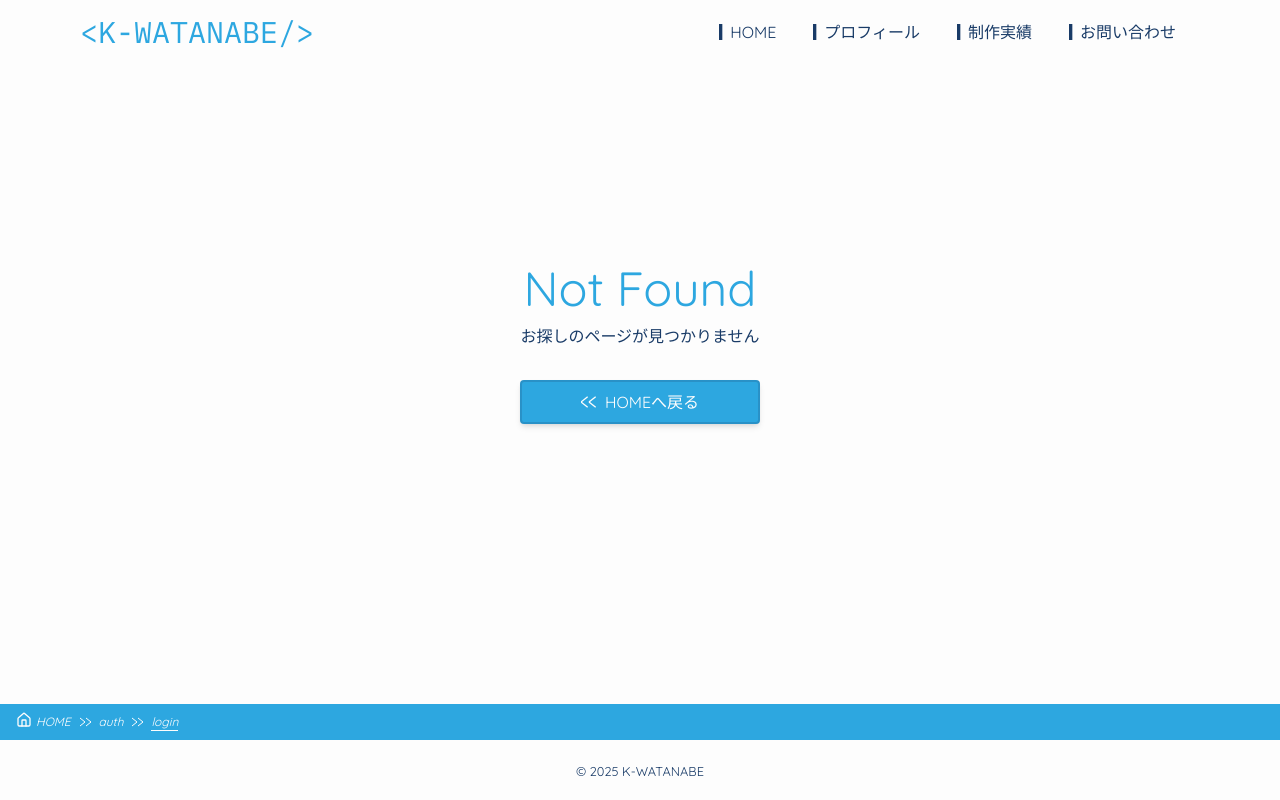
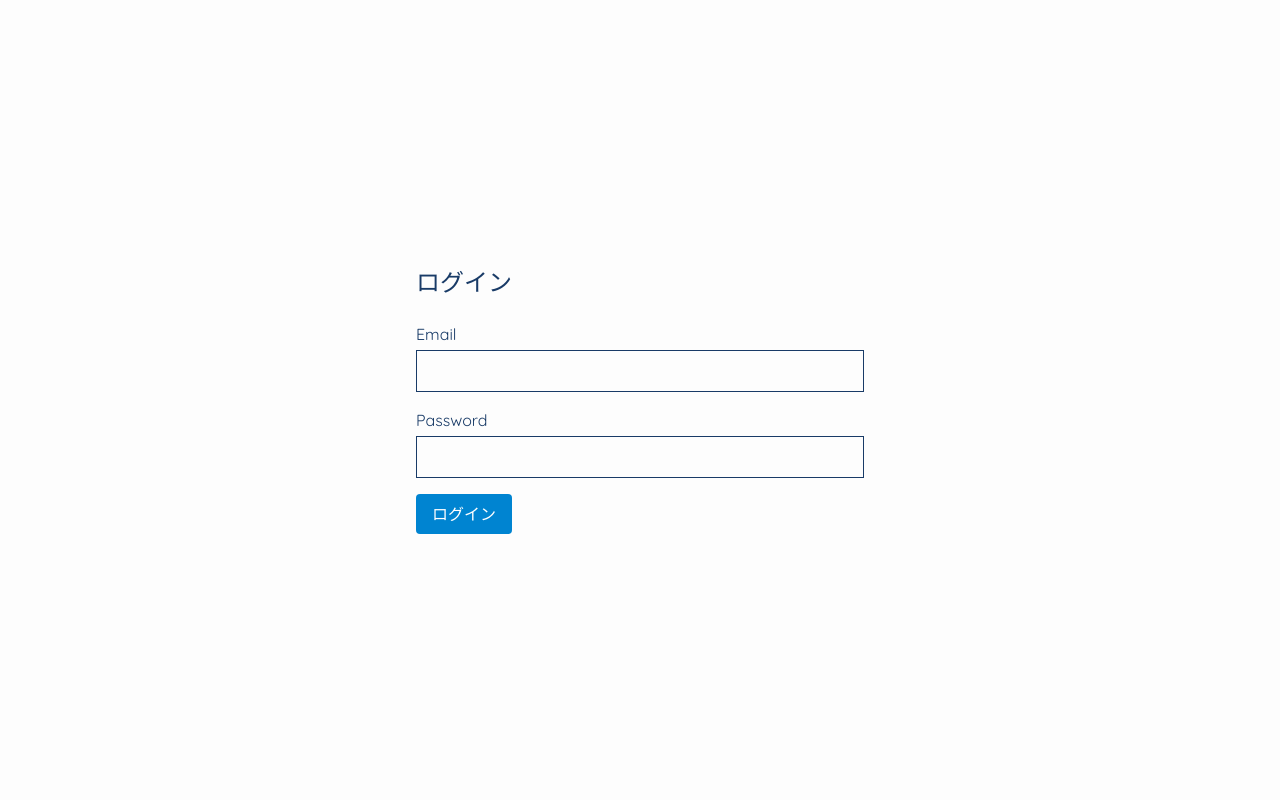
Before and after one commit to wwknt0782/portfolio-v1, a Next.js app: page /auth/login in a window 1280 px wide. Before the commit this address had no page. Built offline with nearby package versions, Linux system fonts and the light colour scheme; a web font is replaced by a local one.

Commit message:
pnpmに移行

```diff
--- a/package.json
+++ b/package.json
@@ -5,6 +5,8 @@
     "scripts": {
         "dev": "next dev --turbopack",
         "build": "next build",
+        "build:dev": "NODE_ENV=dev next build",
+        "build:prd": "NODE_ENV=prd next build",
         "start": "next start",
         "lint": "next lint"
     },
@@ -22,6 +24,8 @@
         "lucide-preact": "^0.487.0",
         "lucide-react": "^0.487.0",
         "next": "16.1.4",
+        "jsonwebtoken": "^9.0.2",
+        "bcryptjs": "^2.4.3",
         "nouislider": "^15.8.1",
         "preline": "^3.0.1",
         "react": "^19.2.3",
--- /dev/null
+++ b/src/app/api/auth/login/route.ts
@@ -0,0 +1,29 @@
+import { NextResponse } from 'next/server';
+import type { NextRequest } from 'next/server';
+import { signToken, validateUser } from '@/lib/auth';
+
+export async function POST(req: Request) {
+  try {
+    const body = await req.json();
+    const { email, password } = body || {};
+    if (!email || !password) {
+      return NextResponse.json({ message: 'email and password required' }, { status: 400 });
+    }
+
+    const ok = validateUser(email, password);
+    if (!ok) {
+      return NextResponse.json({ message: 'invalid credentials' }, { status: 401 });
+    }
+
+    const token = signToken({ email });
+    const isProd = process.env.NODE_ENV === 'production';
+    const maxAge = 60 * 60 * 24 * 7; // 7 days
+    const cookie = `token=${token}; HttpOnly; Path=/; Max-Age=${maxAge}; ${isProd ? 'Secure; ' : ''}SameSite=Strict`;
+
+    const res = NextResponse.json({ ok: true });
+    res.headers.append('Set-Cookie', cookie);
+    return res;
+  } catch (err) {
+    return NextResponse.json({ message: 'internal error' }, { status: 500 });
+  }
+}
--- /dev/null
+++ b/src/app/auth/login/page.tsx
@@ -0,0 +1,12 @@
+import LoginForm from '@/components/LoginForm';
+
+export default function LoginPage() {
+  return (
+    <main className="min-h-screen flex items-center justify-center">
+      <div className="w-full max-w-lg p-8">
+        <h1 className="text-2xl mb-6">ログイン</h1>
+        <LoginForm />
+      </div>
+    </main>
+  );
+}
--- a/src/app/contact/confirm/page.tsx
+++ b/src/app/contact/confirm/page.tsx
@@ -10,55 +10,33 @@ import { useFormStore } from "@/store/FormStore";
 import Link from "next/link";
 import { useState } from "react";
 import { useRouter } from "next/navigation";
+import { sendContactForm } from "@/lib/contactApi";
 
 export default function Home() {
     const [msg, setMsg] = useState("");
     const router = useRouter();
-    const url =
-        (process.env.NEXT_PUBLIC_BASE_URL as string) ||
-        "http://localhost:3000/api/send"; //send APIのURL
     const { data } = useFormStore(); //zustandに保存したデータを取得
 
     //送信ボタンが押されたらフォームデータを送信===================================================
     const sendForm = async () => {
         try {
-            //send APIにアクセスしてメール送信------------------------------------------------
-            const response = await fetch(url, {
-                method: "POST",
-                headers: { "Content-Type": "application/json" },
-                body: JSON.stringify({
-                    name: data.name,
-                    company: data.company,
-                    email: data.email,
-                    text: data.text,
-                }),
+            await sendContactForm({
+                name: data.name,
+                companyName: data.company,
+                email: data.email,
+                message: data.text,
             });
 
-            //異常終了(サーバーエラー)--------------------------------------------------------
-            if (!response.ok) {
-                setMsg(
-                    "フォームの送信に失敗しました。しばらく時間をあけてから，再度お試しください。"
-                );
-                throw new Error(
-                    "サーバーにエラーがあります: " + response.status
-                );
-            } //-----------------------------------------------------------------------------
-
-            //正常終了-----------------------------------------------------------
-            const result = await response.json();
-            console.log("送信結果: " + result);
             setMsg(""); //エラーメッセージ削除
             await router.push("/contact/complete"); //送信完了ページに遷移
-            //------------------------------------------------------------------
         } catch (error) {
-            //異常終了(その他)---------------------------------------------------
             setMsg(
-                "フォームの送信に失敗しました。しばらく時間をあけてから，再度お試しください。"
+                "フォームの送信に失敗しました。しばらく時間をあけてから再度お試しください。"
             );
             console.error(
                 "ネットワークまたはデータにエラーがあります: ",
                 error
-            ); //---------------------------------------------------------------
+            );
         }
     };
 
@@ -155,7 +133,7 @@ export default function Home() {
                                 <PageTransitionButton
                                     type="button"
                                     buttonName="送信する"
-                                    //onClick={sendForm}
+                                    onClick={sendForm}
                                     theme="contact"
                                 />
                             </div>
--- /dev/null
+++ b/src/components/LoginForm.tsx
@@ -0,0 +1,71 @@
+"use client";
+
+import { useState } from 'react';
+import { useRouter } from 'next/navigation';
+
+export default function LoginForm() {
+  const [email, setEmail] = useState('');
+  const [password, setPassword] = useState('');
+  const [loading, setLoading] = useState(false);
+  const [error, setError] = useState<string | null>(null);
+  const router = useRouter();
+
+  const submit = async (e: React.FormEvent) => {
+    e.preventDefault();
+    setLoading(true);
+    setError(null);
+    try {
+      const res = await fetch('/api/auth/login', {
+        method: 'POST',
+        headers: { 'Content-Type': 'application/json' },
+        body: JSON.stringify({ email, password }),
+      });
+      if (!res.ok) {
+        const data = await res.json();
+        setError(data?.message || 'ログインに失敗しました');
+        setLoading(false);
+        return;
+      }
+      // Cookie set by server; redirect to home or protected page
+      router.push('/');
+    } catch (err) {
+      setError('通信エラーが発生しました');
+      console.error(err);
+    } finally {
+      setLoading(false);
+    }
+  };
+
+  return (
+    <form onSubmit={submit} className="max-w-md mx-auto">
+      <div>
+        <label className="block mb-1">Email</label>
+        <input
+          className="w-full border p-2"
+          value={email}
+          onChange={(e) => setEmail(e.target.value)}
+          type="email"
+          required
+        />
+      </div>
+      <div className="mt-4">
+        <label className="block mb-1">Password</label>
+        <input
+          className="w-full border p-2"
+          value={password}
+          onChange={(e) => setPassword(e.target.value)}
+          type="password"
+          required
+        />
+      </div>
+      {error && <p className="text-red-600 mt-2">{error}</p>}
+      <button
+        type="submit"
+        disabled={loading}
+        className="mt-4 px-4 py-2 bg-sky-600 text-white rounded"
+      >
+        {loading ? '送信中...' : 'ログイン'}
+      </button>
+    </form>
+  );
+}
--- /dev/null
+++ b/src/lib/auth.ts
@@ -0,0 +1,28 @@
+import jwt from 'jsonwebtoken';
+
+export type TokenPayload = {
+  email: string;
+};
+
+const JWT_SECRET = process.env.JWT_SECRET || 'dev-secret-change-me';
+const TOKEN_EXPIRES_IN = '7d';
+
+export function signToken(payload: TokenPayload) {
+  return jwt.sign(payload, JWT_SECRET, { expiresIn: TOKEN_EXPIRES_IN });
+}
+
+export function verifyToken(token: string) {
+  try {
+    return jwt.verify(token, JWT_SECRET) as TokenPayload;
+  } catch (e) {
+    return null;
+  }
+}
+
+// Very small user validator for demo purposes.
+// In production, replace with a proper user store and hashed passwords.
+export function validateUser(email: string, password: string) {
+  const ADMIN_EMAIL = process.env.AUTH_EMAIL || 'admin@example.com';
+  const ADMIN_PASSWORD = process.env.AUTH_PASSWORD || 'password';
+  return email === ADMIN_EMAIL && password === ADMIN_PASSWORD;
+}
--- /dev/null
+++ b/src/lib/contactApi.ts
@@ -0,0 +1,28 @@
+export type ContactPayload = {
+  name: string;
+  companyName: string;
+  email: string;
+  message: string;
+};
+
+export function getContactApiUrl(): string {
+  return (
+    process.env.NEXT_PUBLIC_CONTACTS_API_URL ||
+    "http://localhost:8080/api/contacts"
+  );
+}
+
+export async function sendContactForm(payload: ContactPayload) {
+  const url = getContactApiUrl();
+  const response = await fetch(url, {
+    method: "POST",
+    headers: { "Content-Type": "application/json" },
+    body: JSON.stringify(payload),
+  });
+
+  if (!response.ok) {
+    throw new Error(`フォーム送信に失敗しました: ${response.status}`);
+  }
+
+  return response.json();
+}
```
